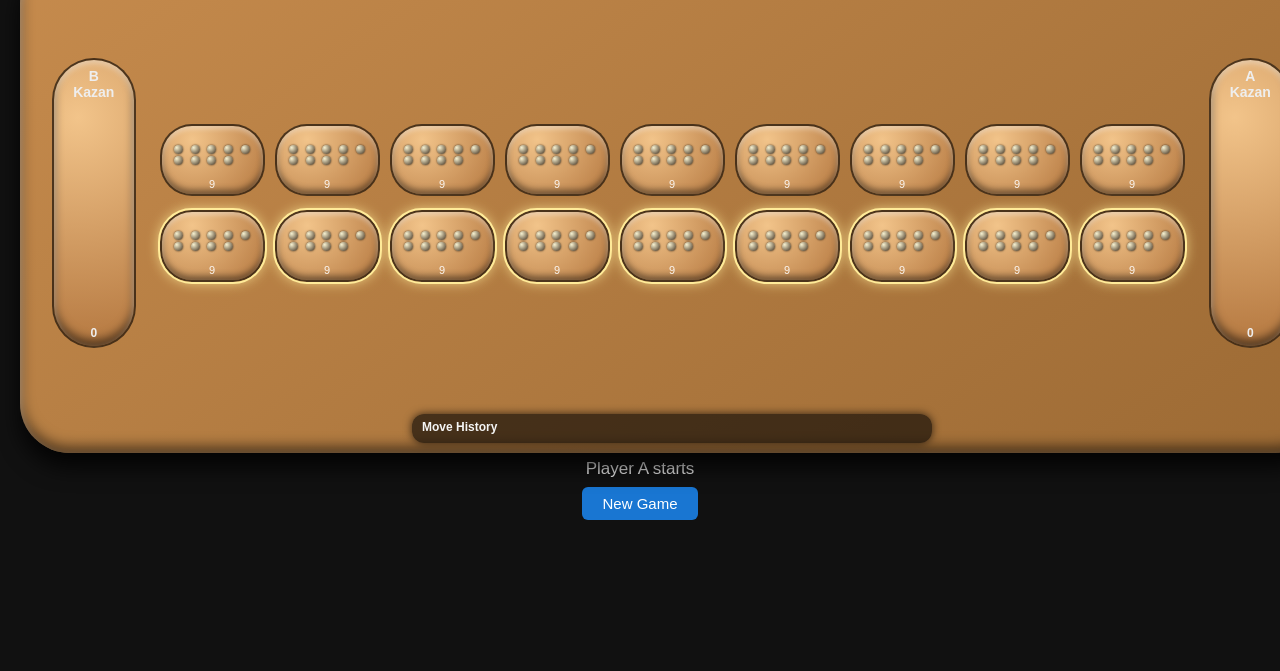
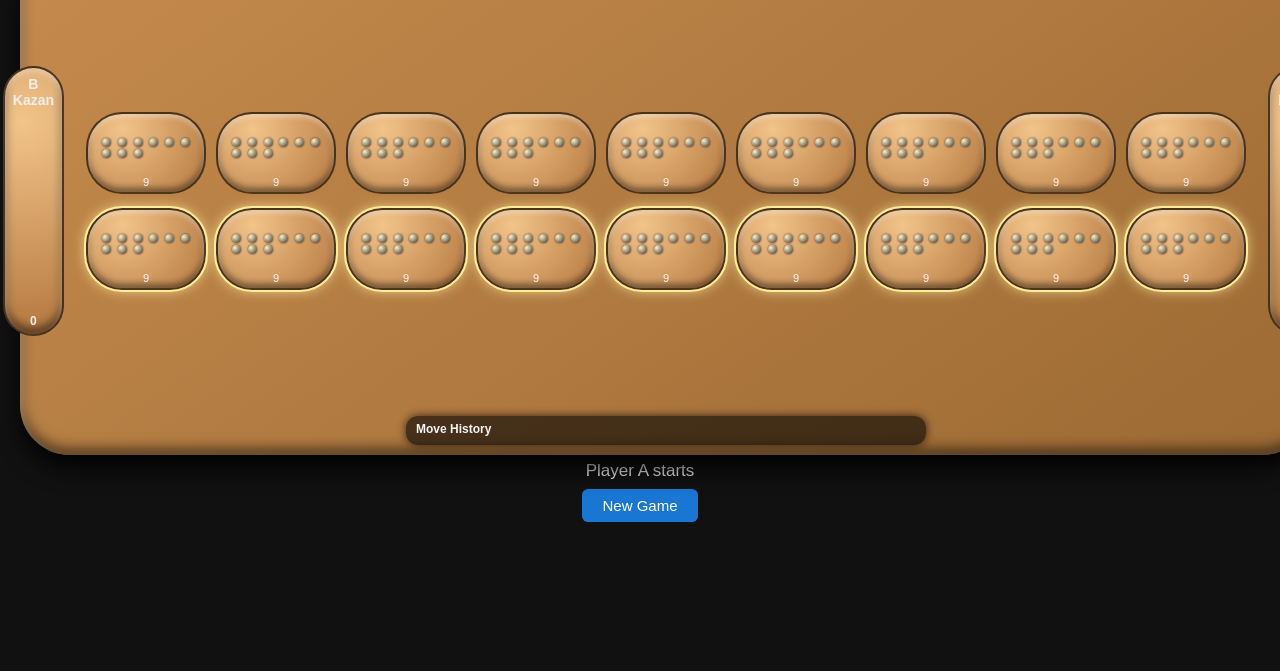
Before and after one commit to zadran-s-auca-2022/ToguzKorgoolProject, a plain HTML site: page index.html in a window 1280 px wide. Shown: the part 129-800 px from the top of the page. Drawn offline with Linux system fonts and the light colour scheme.

Commit message:
Update Toguz Korgool game with move history

```diff
--- a/style.css
+++ b/style.css
@@ -14,7 +14,7 @@ body {
     width: 100%;
     max-width: 1400px;
     margin: 0 auto;
-    padding: 8px 20px 8px;
+    padding: 6px 20px 6px;
     box-sizing: border-box;
 
     display: flex;
@@ -25,7 +25,7 @@ body {
 /* ----------- TITLE + SCORES ----------- */
 
 h1 {
-    margin: 2px 0 6px;
+    margin: 2px 0 4px;
     font-size: 32px;
     letter-spacing: 1px;
 }
@@ -49,8 +49,8 @@ h1 {
     position: relative;          /* for history overlay */
     width: 100%;
     max-width: 1300px;
-    margin: 4px auto 0;
-    padding: 18px 32px;
+    margin: 2px auto 0;
+    padding: 14px 26px;
     border-radius: 50px;
     background: linear-gradient(145deg, #c68b4d, #9c6a34);
     box-shadow:
@@ -61,9 +61,9 @@ h1 {
     display: flex;
     align-items: center;
     justify-content: center;
-    gap: 24px;
+    gap: 22px;
 
-    flex: 0 0 58vh; /* takes ~58% of screen height */
+    flex: 0 0 60vh; /* slightly taller to hold bigger pits */
 }
 
 .pits-area {
@@ -76,17 +76,17 @@ h1 {
 
 .row {
     display: grid;
-    /* wider cells so they hold more stones */
-    grid-template-columns: repeat(9, 105px);
+    /* EVEN WIDER pits */
+    grid-template-columns: repeat(9, 120px);
     gap: 10px;
 }
 
 /* ----------- PITS (OVAL WOODEN CELLS) ----------- */
 
 .pit {
-    width: 105px;              /* bigger width */
-    height: 72px;              /* taller pit */
-    border-radius: 32px;
+    width: 120px;              /* even bigger width */
+    height: 82px;              /* taller pit */
+    border-radius: 36px;
     border: 2px solid rgba(60,40,20,0.9);
 
     background: radial-gradient(circle at 30% 20%, #f2c48a, #b4773f);
@@ -102,7 +102,7 @@ h1 {
     cursor: pointer;
     user-select: none;
     transition: 0.15s ease-in-out;
-    padding: 8px 10px 4px;
+    padding: 8px 12px 4px;
     box-sizing: border-box;
 }
 
@@ -125,8 +125,8 @@ h1 {
 /* stones inside pits */
 .stones-container {
     display: grid;
-    /* more columns so many stones fit */
-    grid-template-columns: repeat(5, minmax(0, 1fr));
+    /* 6 columns so up to 36 stones fit nicely */
+    grid-template-columns: repeat(6, minmax(0, 1fr));
     gap: 2px;
     width: 100%;
     flex: 1;
@@ -152,7 +152,7 @@ h1 {
 
 .store {
     width: 130px;
-    height: 290px;  /* slightly shorter to fit screen */
+    height: 270px;  /* a bit shorter to balance vertical space */
     border-radius: 44px;
     border: 2px solid rgba(60,40,20,0.9);
 
```
